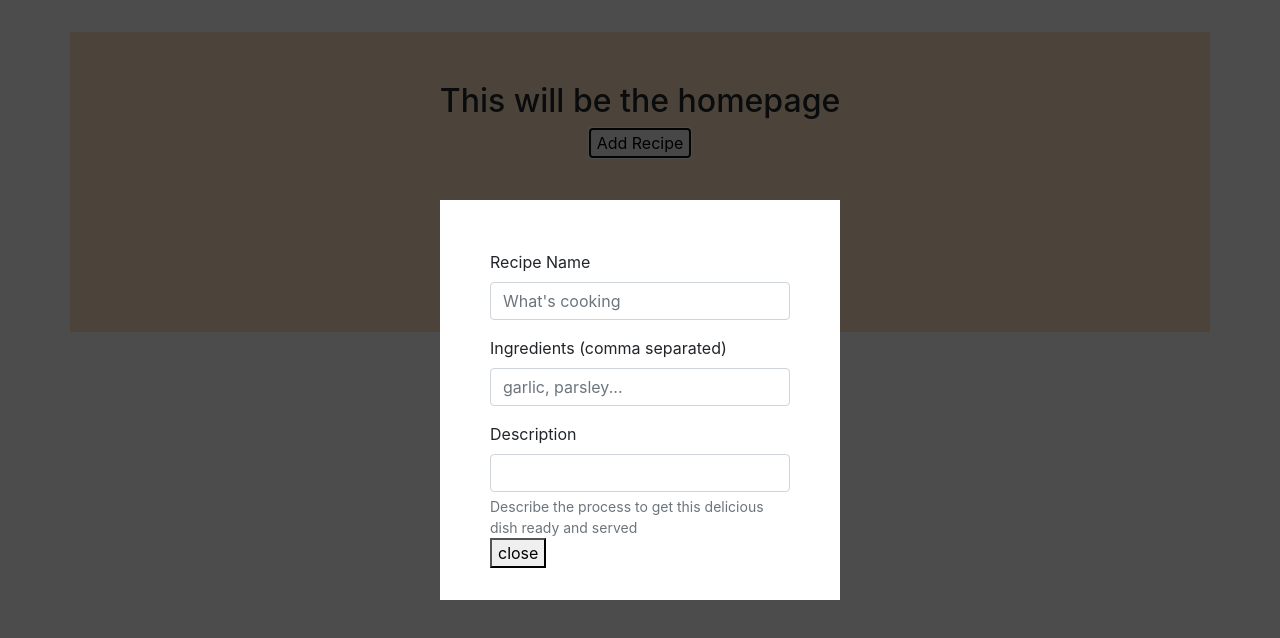
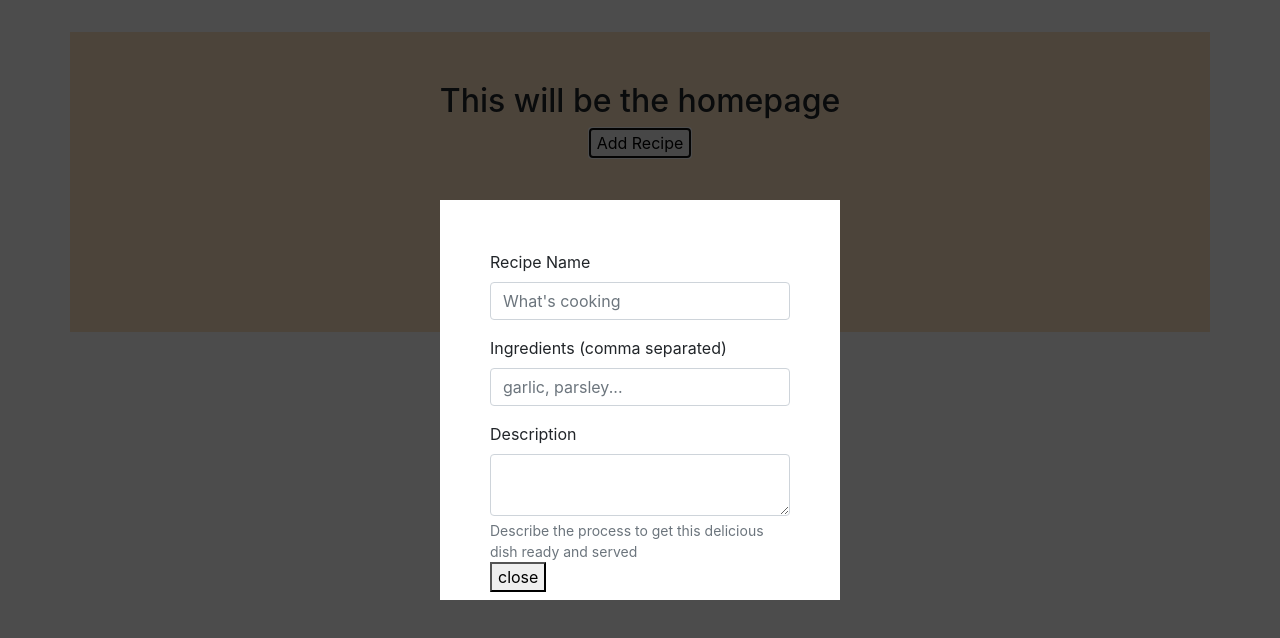
Before and after one commit to CodyBonsma/fam-recipes, a React (Create React App) app in the folder client/: page / in a window 1280 px wide. Both pictures are taken after a click on the button "Add Recipe". Shown: the top 638 px of the page. Built offline with nearby package versions, Linux system fonts and the light colour scheme; the HTML template or start-up script is replaced by a standard one.

Commit message:
large textbox added with textarea tag

```diff
--- a/client/src/components/Home/Home.jsx
+++ b/client/src/components/Home/Home.jsx
@@ -35,8 +35,7 @@ const Home = () => {
             <label for="inputPassword5" className="form-label">
               Description
             </label>
-            <input
-              type="description"
+            <textarea
               id="recipe-description"
               className="form-control"
             />
```
